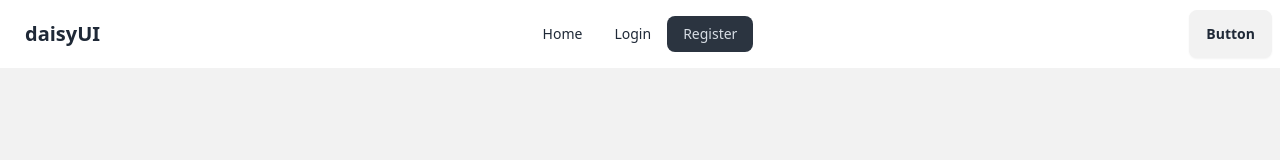
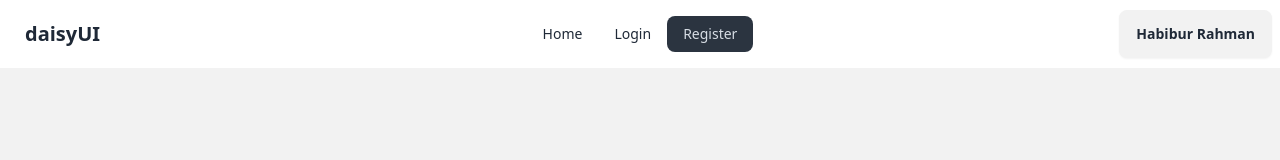
Before and after one commit to HabiburRahman02/react-authentication, a React (Vite) app: page /register in a window 1280 px wide. Shown: the top 160 px of the page. Built offline with nearby package versions, Linux system fonts and the light colour scheme.

Commit message:
react context added

```diff
--- a/eslint.config.js
+++ b/eslint.config.js
@@ -29,6 +29,7 @@ export default [
       ...react.configs['jsx-runtime'].rules,
       ...reactHooks.configs.recommended.rules,
       'react/jsx-no-target-blank': 'off',
+      'react/prop-types': 'off',
       'react-refresh/only-export-components': [
         'warn',
         { allowConstantExport: true },
--- a/src/components/Navbar.jsx
+++ b/src/components/Navbar.jsx
@@ -1,6 +1,11 @@
+import { useContext } from "react";
 import { NavLink } from "react-router-dom";
+import { AuthContext } from "../provider/AuthProvider";
 
 const Navbar = () => {
+
+    const { name } = useContext(AuthContext);
+
     const links = <>
         <li><NavLink to='/'>Home</NavLink></li>
         <li><NavLink to='/login'>Login</NavLink></li>
@@ -38,7 +43,7 @@ const Navbar = () => {
                 </ul>
             </div>
             <div className="navbar-end">
-                <a className="btn">Button</a>
+                <a className="btn">{name}</a>
             </div>
         </div>
     );
--- a/src/main.jsx
+++ b/src/main.jsx
@@ -10,6 +10,7 @@ import Main from './layout/Main';
 import Home from './components/Home';
 import Login from './components/Login';
 import Register from './components/Register';
+import AuthProvider from './provider/AuthProvider';
 
 const router = createBrowserRouter([
   {
@@ -34,6 +35,8 @@ const router = createBrowserRouter([
 
 createRoot(document.getElementById('root')).render(
   <StrictMode>
-    <RouterProvider router={router} />
+    <AuthProvider>
+      <RouterProvider router={router} />
+    </AuthProvider>
   </StrictMode>,
 )
--- /dev/null
+++ b/src/provider/AuthProvider.jsx
@@ -0,0 +1,18 @@
+/* eslint-disable react-refresh/only-export-components */
+import { createContext } from "react";
+
+export const AuthContext = createContext(null);
+const AuthProvider = ({ children }) => {
+
+    const info = {
+        name: 'Habibur Rahman',
+    }
+
+    return (
+        <AuthContext.Provider value={info}>
+            {children}
+        </AuthContext.Provider>
+    );
+};
+
+export default AuthProvider;
```
